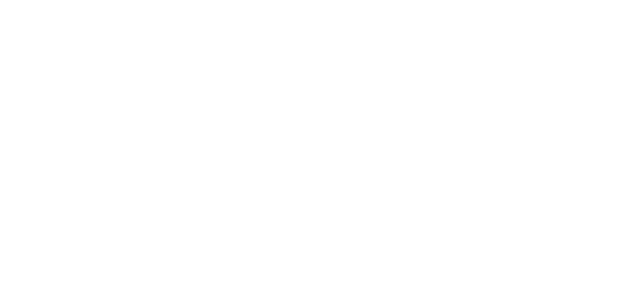
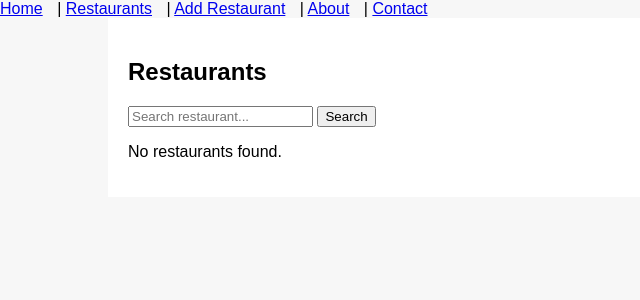
Before and after one commit to waruenat-collab/web-flask_241-152, a Flask app: page /restaurants in a window 1280 px wide. Before the commit the part shown is empty. Shown: the top 300 px of the page, without its empty margins (0-640 px from the left). Run offline with Flask 3, Linux system fonts and the light colour scheme.

Commit message:
Add restaurant search feature

```diff
--- a/app.py
+++ b/app.py
@@ -49,7 +49,15 @@ def contact():
 
 @app.route("/restaurants")
 def restaurants():
-    data = Restaurant.query.all()
+    keyword = request.args.get("q")
+
+    if keyword:
+        data = Restaurant.query.filter(
+            Restaurant.name.contains(keyword)
+        ).all()
+    else:
+        data = Restaurant.query.all()
+
     return render_template("restaurants.html", restaurants=data)
 
 @app.route("/add-restaurant", methods=["GET", "POST"])
@@ -81,10 +89,7 @@ def edit_restaurant(id):
         flash("Restaurant updated successfully!", "warning")
         return redirect("/restaurants")
 
-    return render_template(
-        "edit_restaurant.html",
-        restaurant=restaurant
-    )
+    return render_template("edit_restaurant.html", restaurant=restaurant)
 
 @app.route("/restaurants/<int:id>/delete")
 def delete_restaurant(id):
--- a/templates/restaurants.html
+++ b/templates/restaurants.html
@@ -1,12 +1,39 @@
+{% extends "base.html" %}
+
+{% block content %}
+
+<h2>Restaurants</h2>
+
+<!-- 🔍 Search Box -->
+<form method="get" class="mb-4">
+    <div class="input-group">
+        <input
+            type="text"
+            name="q"
+            class="form-control"
+            placeholder="Search restaurant..."
+            value="{{ request.args.get('q', '') }}"
+        >
+        <button class="btn btn-outline-secondary">Search</button>
+    </div>
+</form>
+
 <ul>
 {% for r in restaurants %}
     <li>
         <b>{{ r.name }}</b> - {{ r.location }}<br>
-        <a href="/edit-restaurant/{{ r.id }}">Edit</a> |
-        <a href="/delete-restaurant/{{ r.id }}"
+
+        <a href="/restaurants/{{ r.id }}/edit">Edit</a> |
+        <a href="/restaurants/{{ r.id }}/delete"
            onclick="return confirm('Are you sure you want to delete this restaurant?');">
            Delete
         </a>
     </li>
 {% endfor %}
 </ul>
+
+{% if restaurants|length == 0 %}
+<p>No restaurants found.</p>
+{% endif %}
+
+{% endblock %}
```
